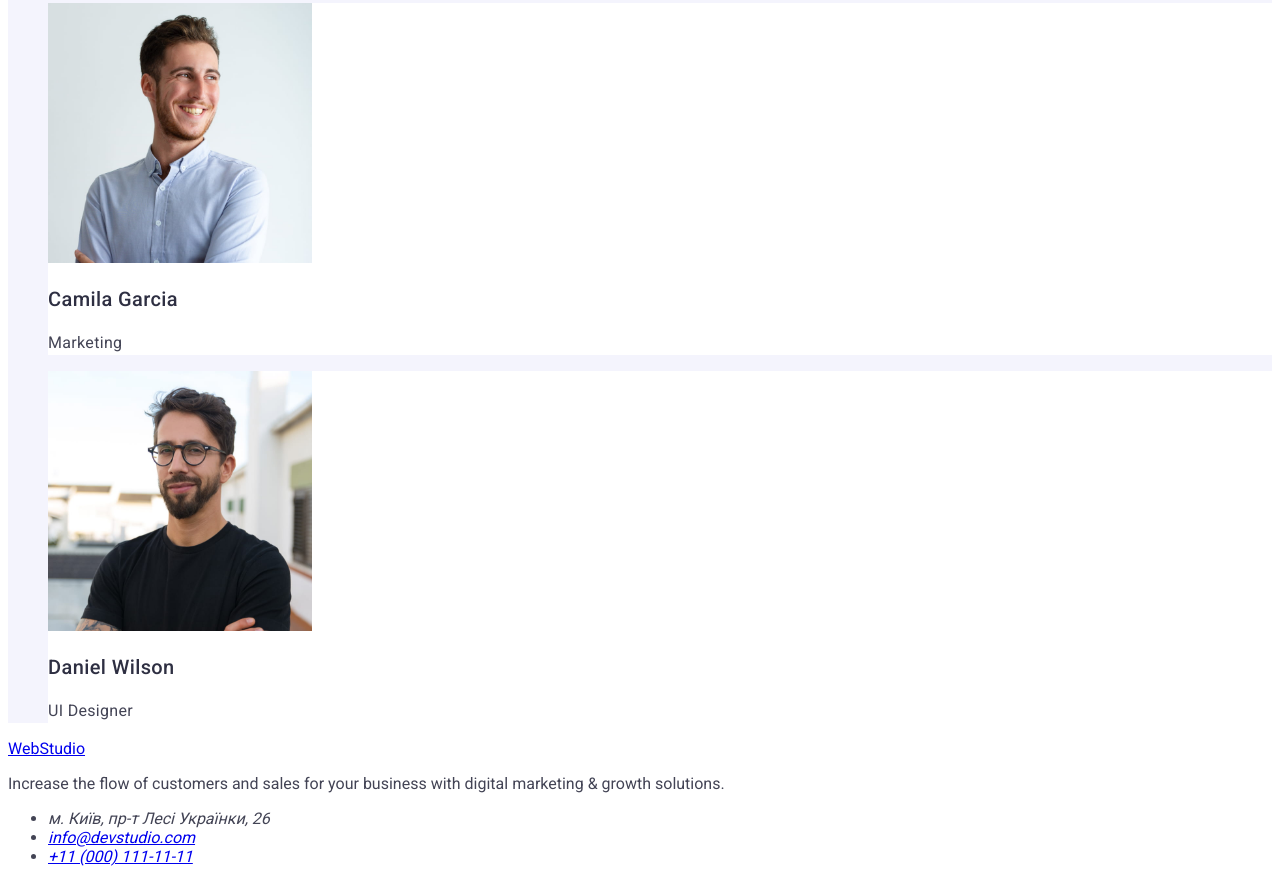
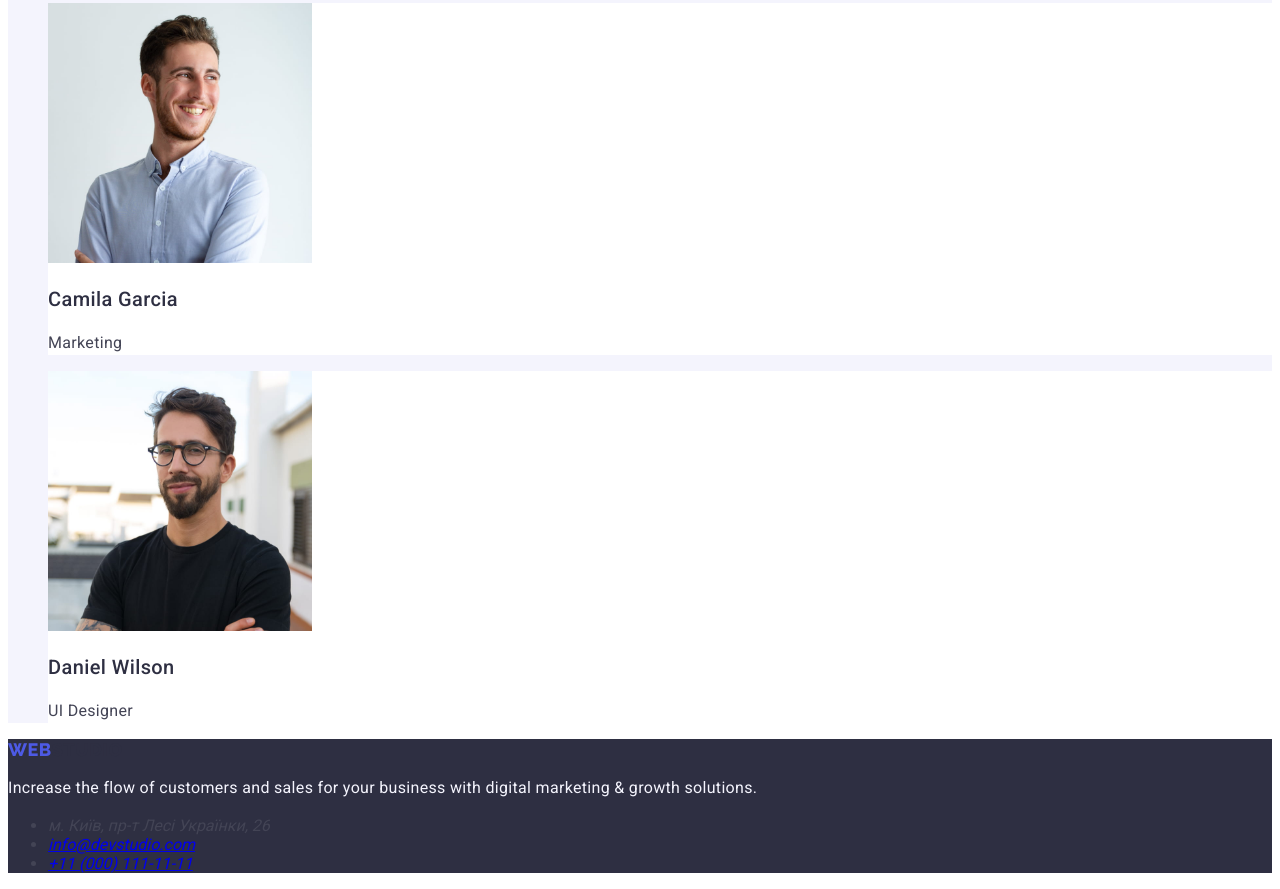
Before and after one commit to OlhaShin/goit-markup-hw-02, a plain HTML site: page index.html in a window 1280 px wide. Shown: the part 2542-3431 px from the top of the page. Drawn offline with Linux system fonts and the light colour scheme.

Commit message:
update file

```diff
--- a/css/styles.css
+++ b/css/styles.css
@@ -178,3 +178,14 @@ body {
   letter-spacing: 0.02em;
   color: #434455;
 }
+
+/*--- footer---*/
+.footer {
+  background-color: #2e2f42;
+}
+
+.footer-information {
+  line-height: 1.5;
+  color: #f4f4fd;
+  letter-spacing: 0.02em;
+}
--- a/index.html
+++ b/index.html
@@ -172,9 +172,11 @@
         </ul>
       </section>
     </main>
-    <footer>
-      <a href="./index.html">WebStudio</a>
-      <p>
+    <footer class="footer">
+      <a href="./index.html" class="logo-web link"
+        >Web<span class="logo-studio link">Studio</span></a
+      >
+      <p class="footer-information">
         Increase the flow of customers and sales for your business with digital
         marketing & growth solutions.
       </p>
```
